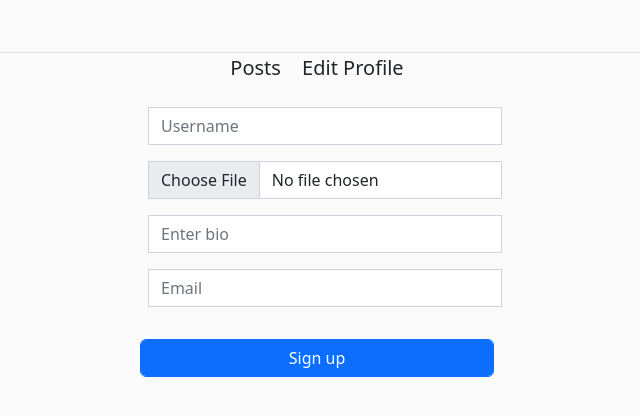
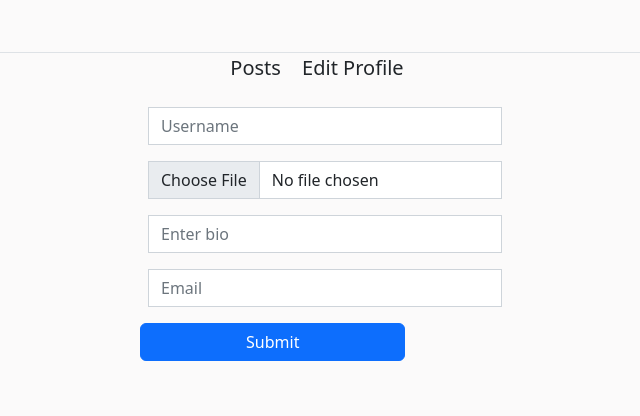
Before and after one commit to Jaffar-Hussein/Instagram-Clone, a Django app: page /profile/edit in a window 1280 px wide. Shown: the part 278-694 px from the top of the page, without its empty margins (311-951 px from the left). Run offline with Django 4.2, Linux system fonts and the light colour scheme; the visitor is signed in with stand-in values (Sample User, id 1); some libraries are stand-ins or nearby versions; some web fonts are replaced.

Commit message:
ft:Profile edit Form

```diff
--- a/logic/templates/profile.html
+++ b/logic/templates/profile.html
@@ -37,7 +37,7 @@
                 </div>
             </div>
             <!-- Below Profile -->
-            <div class="container border-top d-flex flex-column justify-content-center align-items-center">
+            <div class="container border-top d-flex flex-column  align-items-center">
                 <p class="lead text-center">
                     {% if request.path == '/profile' %}
                     Posts
--- a/logic/templates/profile_edit.html
+++ b/logic/templates/profile_edit.html
@@ -1,16 +1,20 @@
 {% extends 'profile.html' %}
 {% load bootstrap5 %}
 {% block edit_display %}
-<form action="" method="post">
+<form action="" method="post" >
     {%csrf_token%}
 
-    {% bootstrap_form form layout='inline' %}
-    <div class="col-auto">
-        <button class="btn btn-primary form-control my-3" type="submit">Sign up</button>
+
+    <div class="w-100 d-flex flex-column justify-content-center">
+        {{form }}
+        <input type="submit" class="btn btn-primary w-75 mt-2 " value="Submit">
 
     </div>
 
 
 
+
+
+
 </form>
 {% endblock %}
--- a/logic/views.py
+++ b/logic/views.py
@@ -97,10 +97,24 @@ def profile(request):
 
 @login_required
 def profile_edit(request):
-    form = ProfileEditForm()
     current_user = request.user
     user_profile = Profile.objects.all().filter(
         username=current_user.username).first()
+    if request.method == 'POST':
+        form = ProfileEditForm(request.POST, request.FILES)
+        print(1)
+        if form.is_valid():
+            print(2)
+            username = form.cleaned_data['username']
+            email = form.cleaned_data['email']
+            bio = form.cleaned_data['bio']
+            profile = form.cleaned_data['profile']
+            new_profile = user_profile(username=username, email=email, bio=bio, profile=profile)
+            new_profile.save()
+            print(new_profile.username)
+
+    form = ProfileEditForm()
+
     context = {
         "user_details": user_profile,
         "form": form
```
